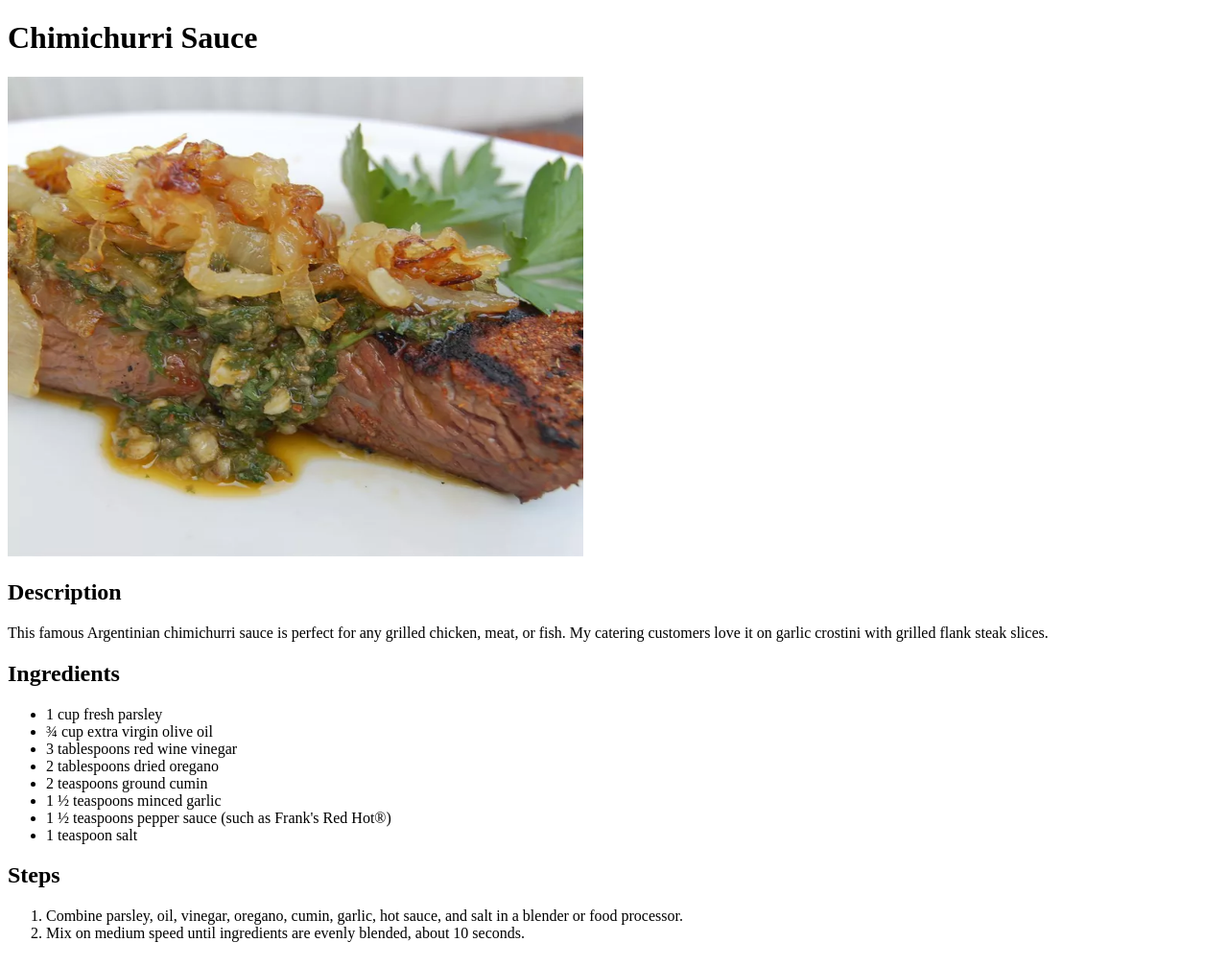
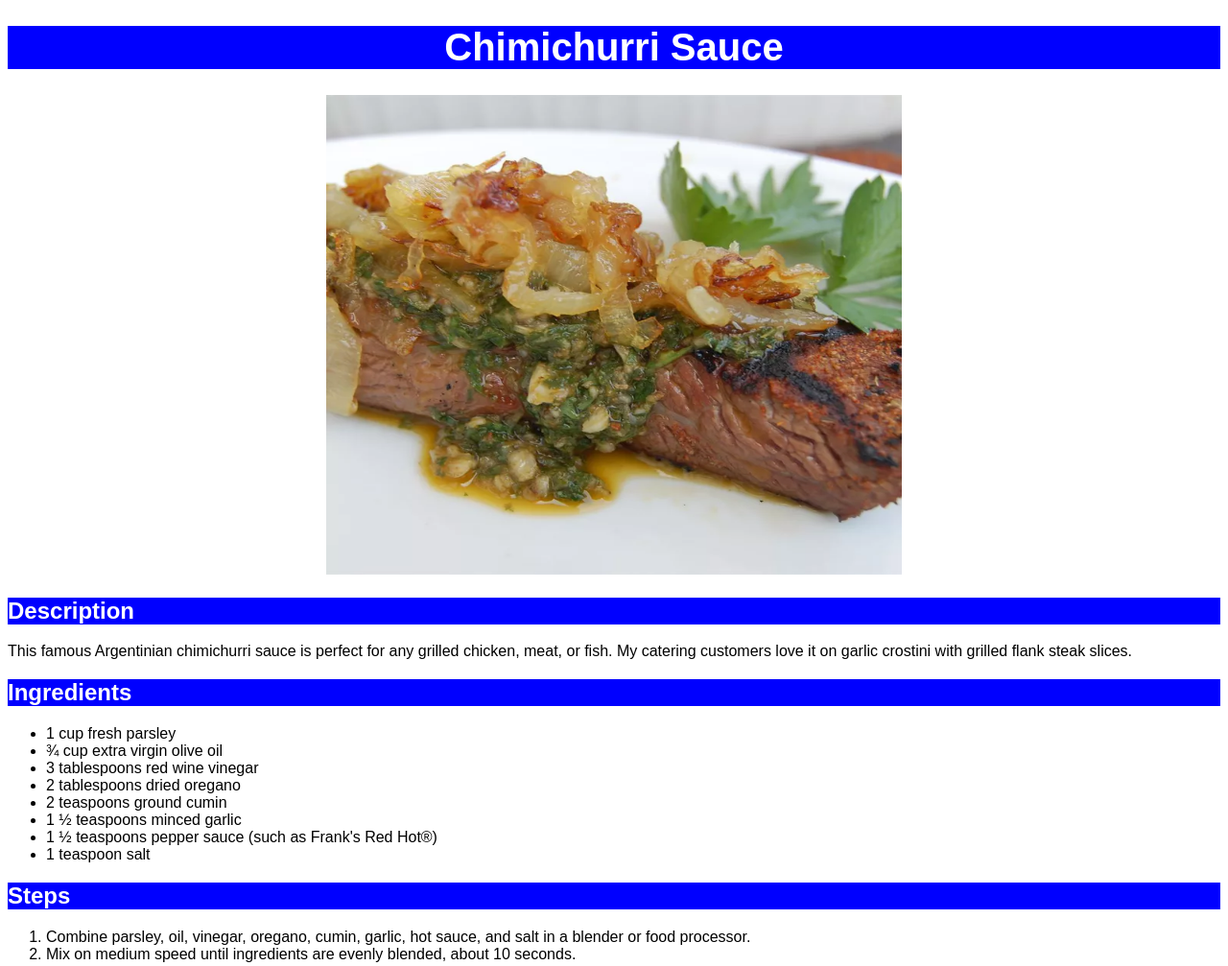
Before and after one commit to ahmadnourallah/odin-recipes, a plain HTML site: page recipes/chimichurri-sauce.html in a window 1280 px wide. Shown: the whole page at 96% size. Drawn offline with Linux system fonts and the light colour scheme.

Commit message:
Add styles

```diff
--- a/recipes/chimichurri-sauce.html
+++ b/recipes/chimichurri-sauce.html
@@ -5,12 +5,14 @@
         <meta charset="UTF-8">
         <title>Chimichurri Sauce</title>
         <meta name="viewport" content="width=device-width, initial-scale=1.0">
+        <link rel="stylesheet" href="../style.css">
     </head>
 
     <body>
         <h1>Chimichurri Sauce</h1>
-        <img src="../img/chimichurri-sauce.webp" alt="the Chimichurri Sauce dish" height="500" width="600">
-
+        <div class="imgContainer">
+            <img src="../img/chimichurri-sauce.webp" alt="the Chimichurri Sauce dish" height="500" width="600">
+        </div>
         <h2>Description</h2>
         <p>This famous Argentinian chimichurri sauce is perfect for any grilled chicken, meat, or fish. My catering customers love it on garlic crostini with grilled flank steak slices.</p>
 
--- /dev/null
+++ b/style.css
@@ -0,0 +1,25 @@
+* {
+    font-family: sans-serif;
+}
+
+.imgContainer, h1 {
+    text-align: center;
+}
+
+img {
+    height: 500px;
+    width: 600px;
+}
+
+h1, h2 {
+    color: white;
+    background-color: blue;
+}
+
+h1 {
+    font-size: 40px;
+}
+
+a:hover {
+    color: black;
+}
```
Also changed, not shown: index.html (+1 -0 lines), recipes/patate-prezzemolate.html (+4 -2 lines), recipes/vintage-lemonade.html (+4 -2 lines).
